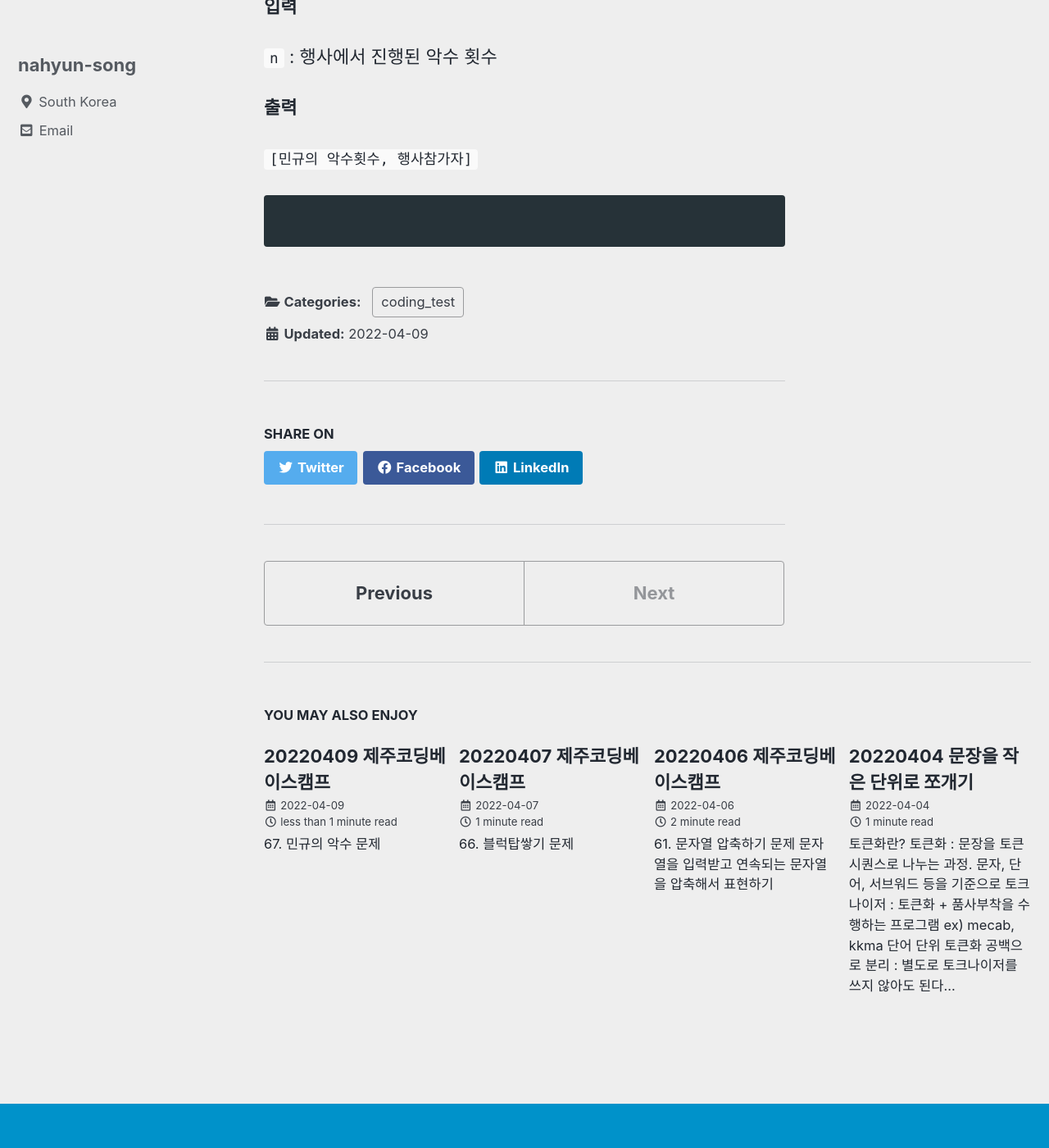
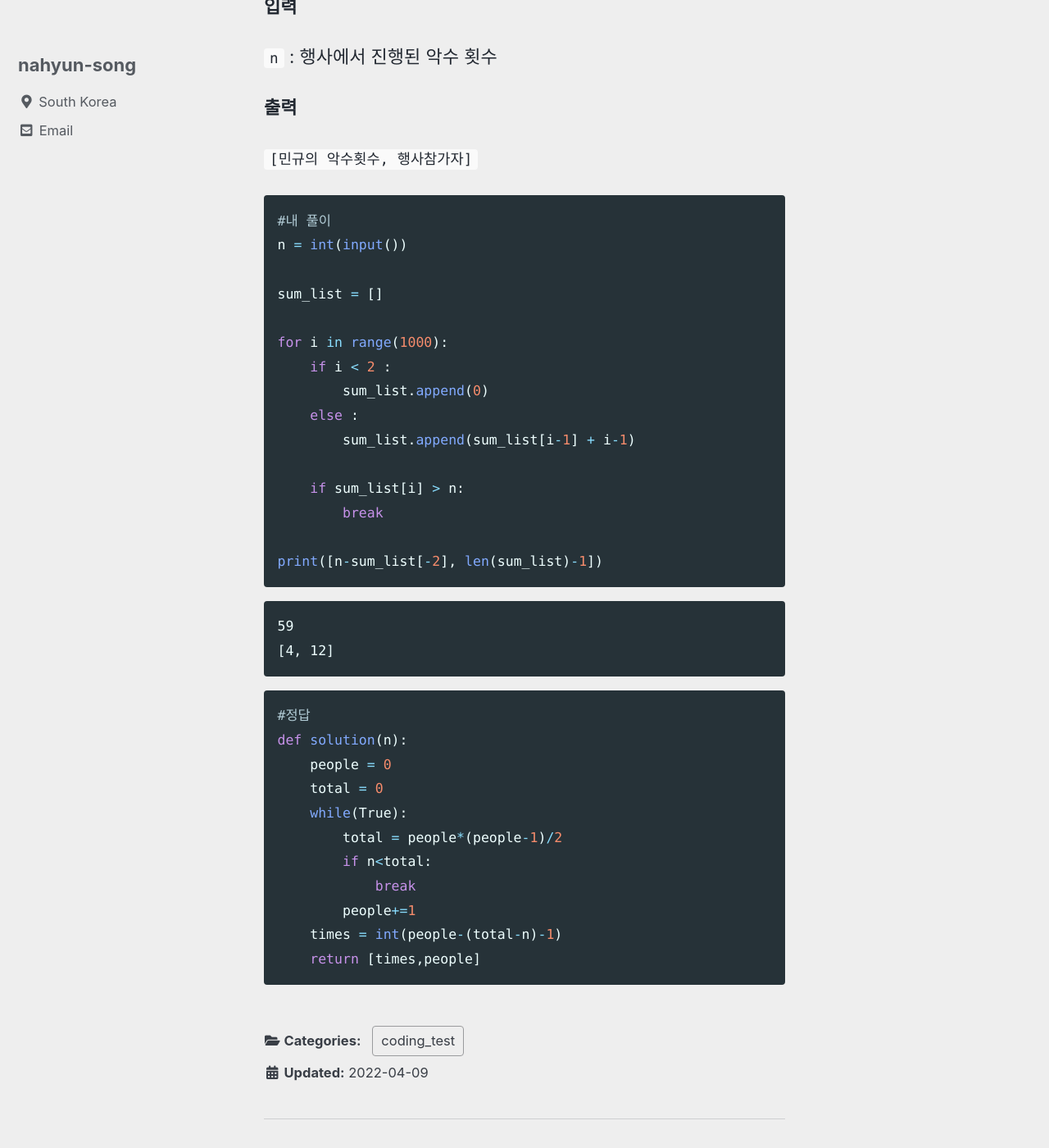
Before and after one commit to nahyun-song/nahyun-song.github.io, a Jekyll site: the page built from _posts/2022-04-09-096.md, in a window 1280 px wide and 1400 px high, scrolled down 886 px. Shown: the whole window at 82% size. Built offline with Jekyll 4.4.1, drawn with Linux system fonts in a browser that asks for light colours; cached includes are drawn as plain includes.

Commit message:
Update 2022-04-09-096.md

````diff
--- a/_posts/2022-04-09-096.md
+++ b/_posts/2022-04-09-096.md
@@ -30,5 +30,38 @@ categories: coding_test
 
 
 ```python
+#내 풀이
+n = int(input())
 
+sum_list = []
+
+for i in range(1000):
+    if i < 2 :
+        sum_list.append(0)
+    else :
+        sum_list.append(sum_list[i-1] + i-1)
+
+    if sum_list[i] > n:
+        break
+
+print([n-sum_list[-2], len(sum_list)-1])
 ```
+
+    59
+    [4, 12]
+
+
+
+```python
+#정답
+def solution(n):
+    people = 0
+    total = 0
+    while(True):
+        total = people*(people-1)/2
+        if n<total:
+            break
+        people+=1
+    times = int(people-(total-n)-1)
+    return [times,people]
+```
````
